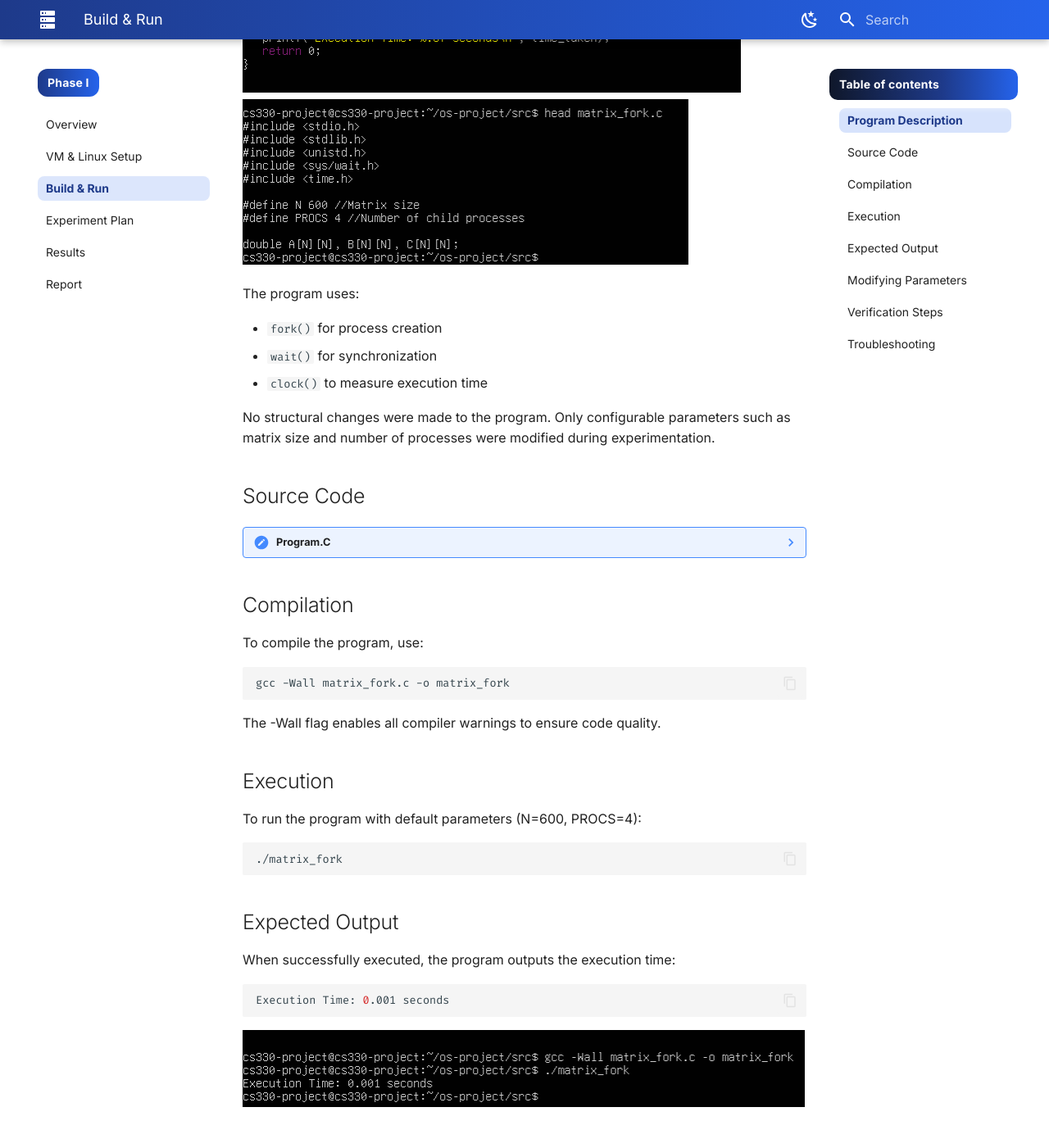
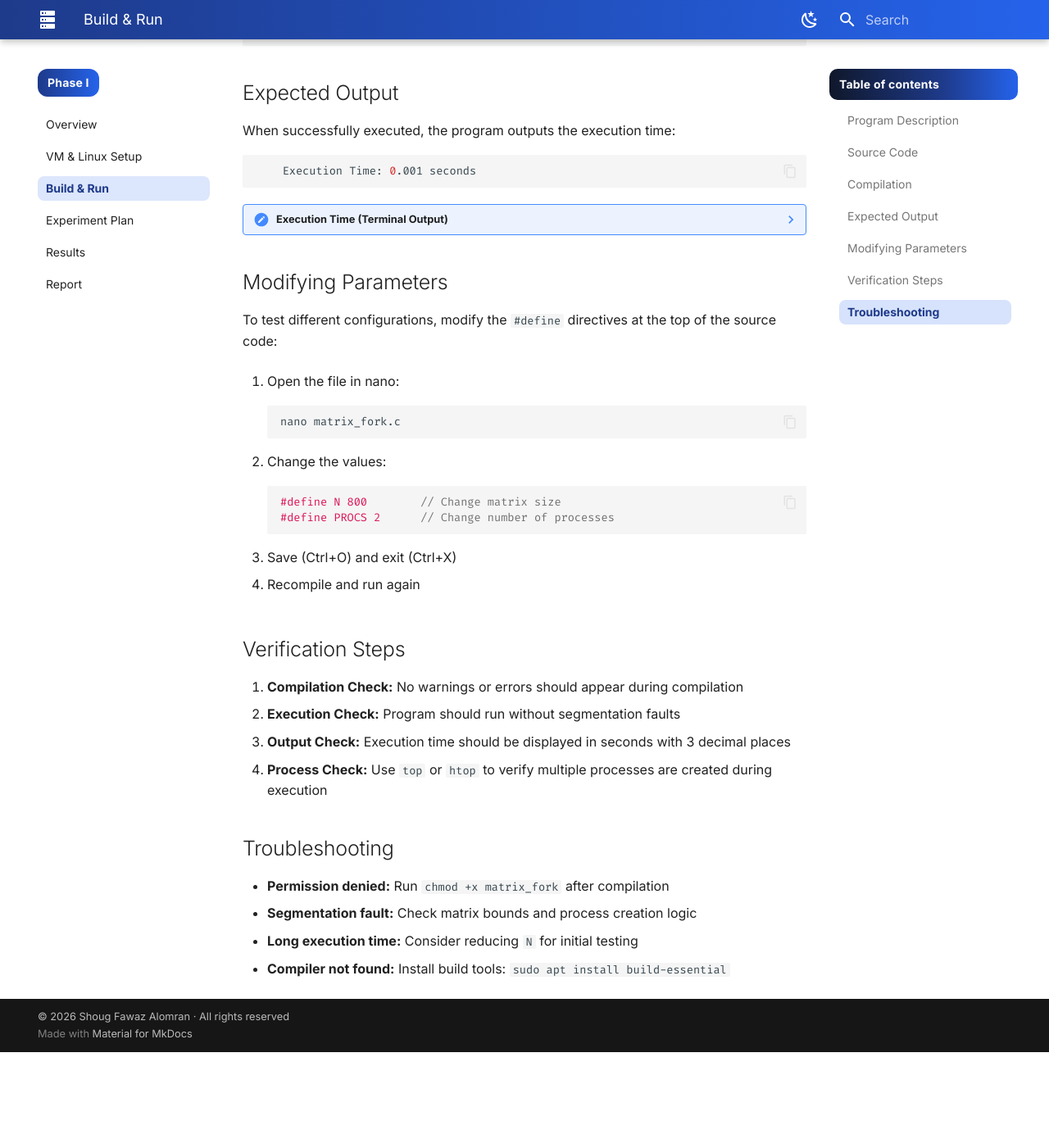
Before and after one commit to Shoug-Alomran/CS330-Parallel-Performance-Evaluation-in-Linux-Project, an MkDocs documentation site: the page built from docs/phase1/build-run.md, in a window 1280 px wide and 1400 px high, scrolled down 1227 px. Shown: the top 1390 px of the window at 82% size. Built offline with MkDocs 1.6.1 and Material for MkDocs 9.7.7, drawn with Linux system fonts in a browser that asks for light colours; after the commit the page ends 2511 px from its top, so only the background shows below that; some of the changed text lies outside the part shown.

Commit message:
Made the images collapsable

`````diff
--- a/docs/phase1/build-run.md
+++ b/docs/phase1/build-run.md
@@ -5,8 +5,11 @@
 
 Each child process is responsible for computing a subset of matrix rows. The parent process waits for all child processes to complete before measuring the total execution time.
 
-![Code in nano editor](../Installing%20Ubuntu/13.%20Code%20in%20nano%20editor.png)
-![Head of the file](../Installing%20Ubuntu/14.%20Head%20of%20the%20file%20(to%20make%20sure%20it's%20saved).png)
+??? note "Code in nano editor"
+    ![Code in nano editor](../Installing%20Ubuntu/13.%20Code%20in%20nano%20editor.png)
+
+??? note "Head of the file (to make sure it's saved)"
+    ![Head of the file](../Installing%20Ubuntu/14.%20Head%20of%20the%20file%20(to%20make%20sure%20it's%20saved).png)
 
 The program uses:
 
@@ -87,60 +90,60 @@
 
 ```bash
 gcc -Wall matrix_fork.c -o matrix_fork
-```
-The -Wall flag enables all compiler warnings to ensure code quality.
+````
+
+The `-Wall` flag enables all compiler warnings to ensure code quality.
 
 ## Execution
+
 To run the program with default parameters (N=600, PROCS=4):
 
 ```bash
 ./matrix_fork
 ```
+
 ## Expected Output
 
 When successfully executed, the program outputs the execution time:
 
 ```bash
-Execution Time: 0.001 seconds
+    Execution Time: 0.001 seconds
 ```
-![Execution Time](../Installing%20Ubuntu/15.%20Terminal%20Output.png)
+
+??? note "Execution Time (Terminal Output)"
+    ![Execution Time](../Installing%20Ubuntu/15.%20Terminal%20Output.png)
+
+
 
 ## Modifying Parameters
-To test different configurations, modify the #define directives at the top of the source code:
 
- 1. Open the file in nano:
+To test different configurations, modify the `#define` directives at the top of the source code:
 
-	```bash
-	nano matrix_fork.c
-	```
+1. Open the file in nano:
 
- 2. Change the values:
+    ```bash
+    nano matrix_fork.c
+    ```
 
-	```bash
-	#define N 800        // Change matrix size
-	#define PROCS 2      // Change number of processes
-	```
+2. Change the values:
+   ```c
+   #define N 800        // Change matrix size
+   #define PROCS 2      // Change number of processes
+   ```
+3. Save (Ctrl+O) and exit (Ctrl+X)
 
- 3. Save (Ctrl+O) and exit (Ctrl+X)
-
- 4. Recompile and run again
+4. Recompile and run again
 
 ## Verification Steps
 
-1. Compilation Check: No warnings or errors should appear during compilation
-
-2. Execution Check: Program should run without segmentation faults
-
-3. Output Check: Execution time should be displayed in seconds with 3 decimal places
-
-4. Process Check: Use top or htop to verify multiple processes are created during execution
+1. **Compilation Check:** No warnings or errors should appear during compilation
+2. **Execution Check:** Program should run without segmentation faults
+3. **Output Check:** Execution time should be displayed in seconds with 3 decimal places
+4. **Process Check:** Use `top` or `htop` to verify multiple processes are created during execution
 
 ## Troubleshooting
 
-- Permission denied: Run chmod +x matrix_fork after compilation
-
-- Segmentation fault: Check matrix bounds and process creation logic
-
-- Long execution time: Consider reducing N for initial testing
-
-- Compiler not found: Install build-essential: sudo apt install build-essential
+* **Permission denied:** Run `chmod +x matrix_fork` after compilation
+* **Segmentation fault:** Check matrix bounds and process creation logic
+* **Long execution time:** Consider reducing `N` for initial testing
+* **Compiler not found:** Install build tools: `sudo apt install build-essential`
`````
Also changed, not shown: docs/phase1/report.md (+36 -16 lines), docs/phase1/setup.md (+19 -9 lines).
